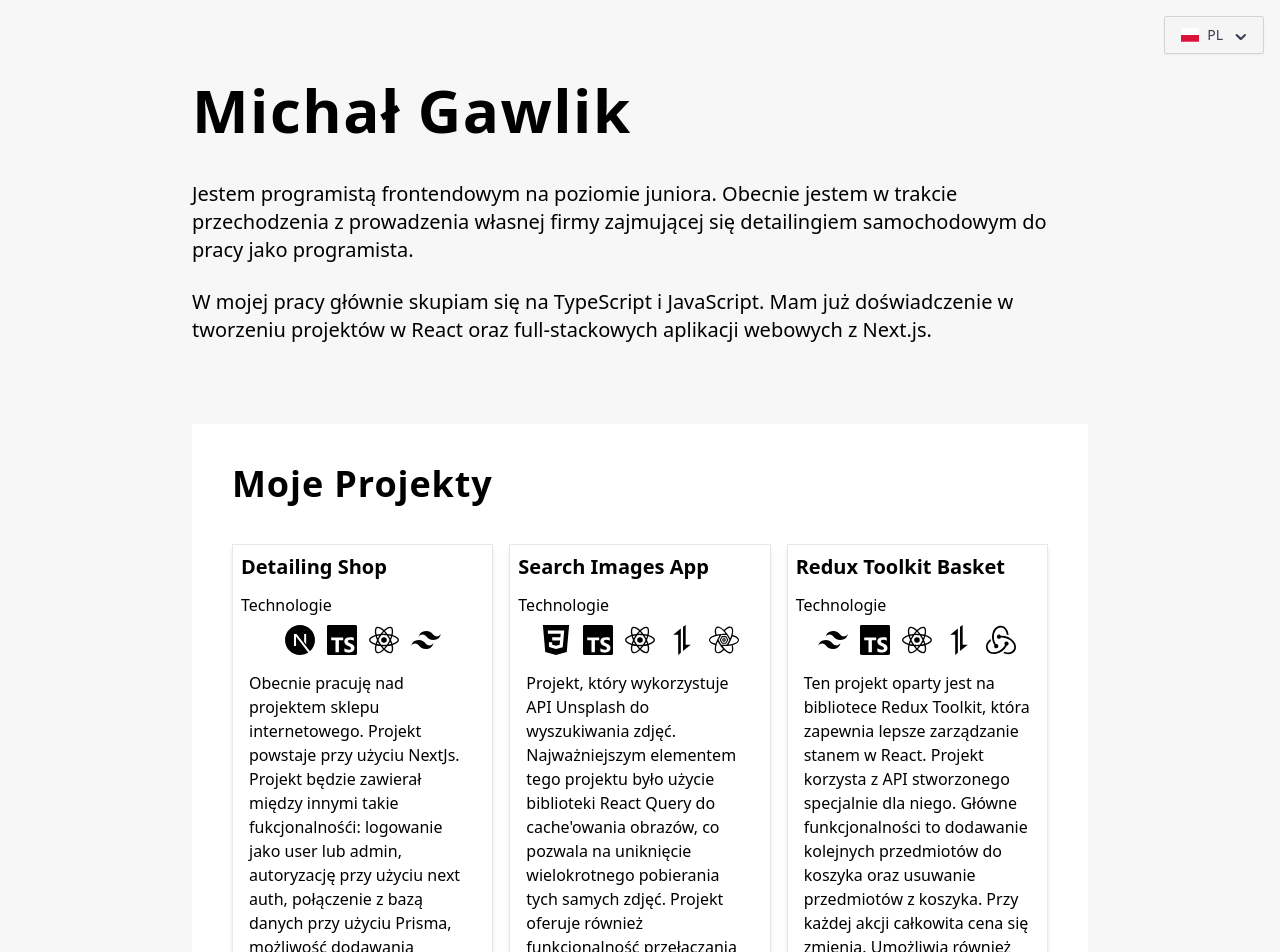
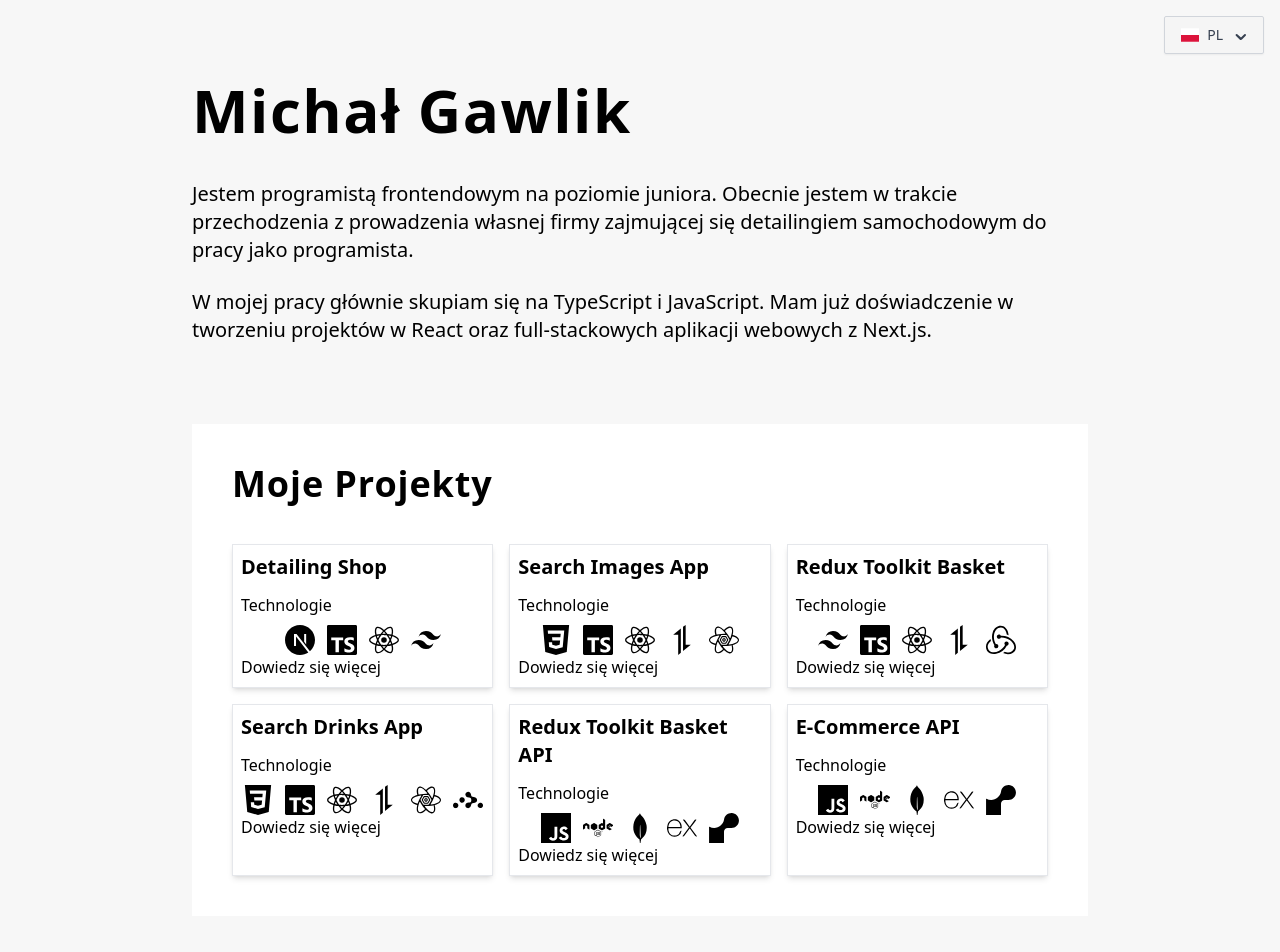
Before and after one commit to misiek869/my_portfolio_v2, a React (Vite) app: page / in a window 1280 px wide. Shown: the top 952 px of the page. After the commit the page ends 916 px from the top, so only its background shows below. Built offline with nearby package versions, Linux system fonts and the light colour scheme.

Commit message:
create first routes

```diff
--- a/src/App.tsx
+++ b/src/App.tsx
@@ -1,20 +1,28 @@
+import { BrowserRouter, Routes, Route } from 'react-router-dom'
 import About from './components/About'
-import SwitchLanguageButton from './components/LanguageSwitchBtn'
 import Projects from './components/Projects'
-import { BrowserRouter, Routes, Route } from 'react-router-dom';
+// import ProjectDetails from './components/ProjectDetails'
+
+import Layout from './components/Layout'
 
 function App() {
 	return (
-		<main className='max-w-[90vw] xl:max-w-[70vw] mx-auto'>
-			<div className='fixed top-4 right-4'>
-				<SwitchLanguageButton />
-			</div>
-			<div className='pt-20'>
-				{/* <div className='p-20 flex flex-col items-start justify-start'> */}
-				<About />
-				<Projects />
-			</div>
-		</main>
+		<BrowserRouter>
+			<Routes>
+				<Route path='/' element={<Layout />}>
+					<Route
+						index
+						element={
+							<>
+								<About />
+								<Projects />
+							</>
+						}
+					/>
+					{/* <Route path='projects/:projectId' element={<ProjectDetails />} /> */}
+				</Route>
+			</Routes>
+		</BrowserRouter>
 	)
 }
 
--- a/src/components/ProjectCard.tsx
+++ b/src/components/ProjectCard.tsx
@@ -3,6 +3,7 @@ import { TbWorldWww } from 'react-icons/tb'
 import { useTranslation } from 'react-i18next'
 import { useState } from 'react'
 import { IconType } from 'react-icons'
+import { Link } from 'react-router-dom'
 
 type ProjectCardProps = {
 	url?: string
@@ -10,9 +11,17 @@ type ProjectCardProps = {
 	title: string
 	text: { en: string; pl: string }
 	tech: IconType[]
+	id: string
 }
 
-const ProjectCard = ({ url, github, title, text, tech }: ProjectCardProps) => {
+const ProjectCard = ({
+	url,
+	github,
+	title,
+	text,
+	tech,
+	id,
+}: ProjectCardProps) => {
 	const { t, i18n } = useTranslation()
 
 	return (
@@ -26,7 +35,8 @@ const ProjectCard = ({ url, github, title, text, tech }: ProjectCardProps) => {
 					</div>
 				))}
 			</div>
-			<p className='p-2 mt-2'>{text[i18n.language as keyof typeof text]}</p>
+			{/* <p className='p-2 mt-2'>{text[i18n.language as keyof typeof text]}</p> */}
+			<Link to={`/projects/${id}`}>Dowiedz się więcej</Link>
 		</article>
 	)
 }
--- a/src/components/Projects.tsx
+++ b/src/components/Projects.tsx
@@ -12,7 +12,7 @@ const Projects = () => {
 			</h2>
 			<div className='mt-10 grid grid-cols-2 xl:grid-cols-3 gap-4'>
 				{projects.map(project => {
-					const { url, github, title, text, tech } = project
+					const { url, github, title, text, tech, id } = project
 					return (
 						<ProjectCard
 							url={url}
@@ -20,6 +20,7 @@ const Projects = () => {
 							title={title}
 							text={text}
 							tech={tech}
+							id={id}
 						/>
 					)
 				})}
```
